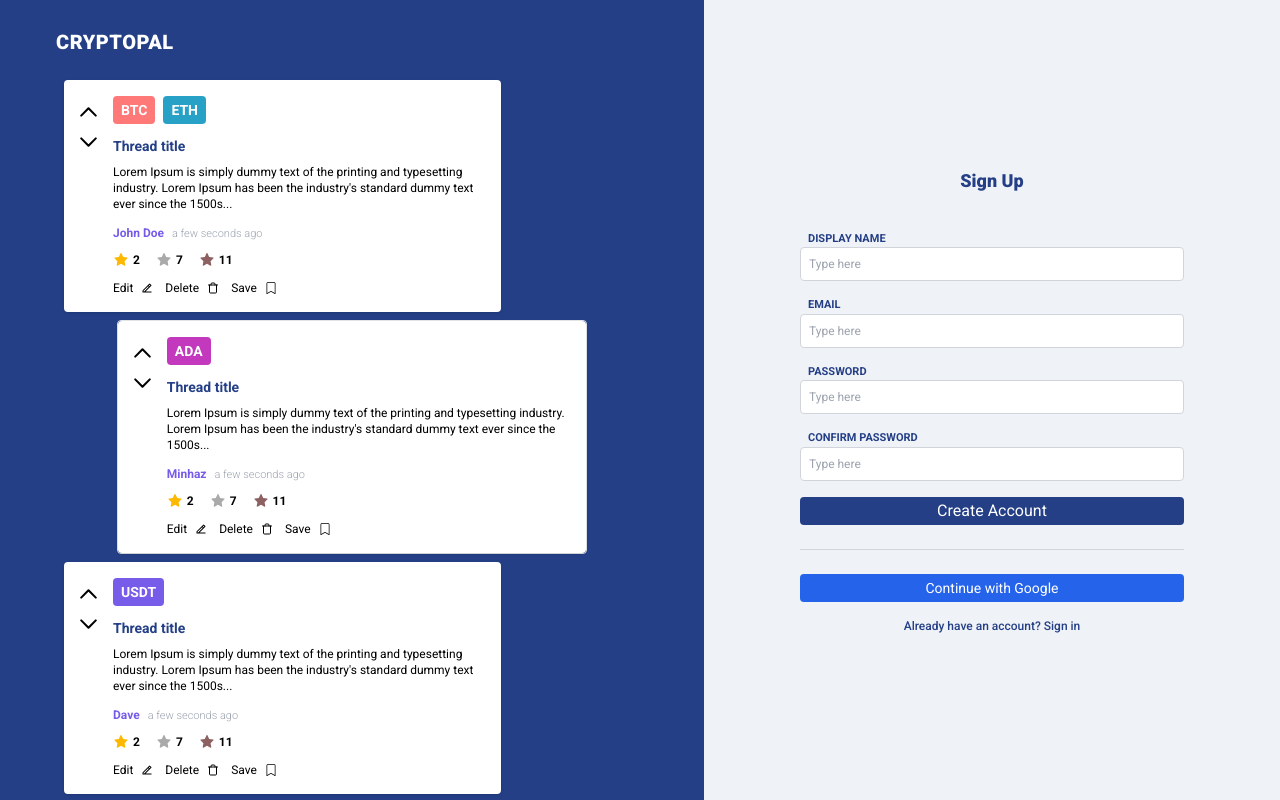
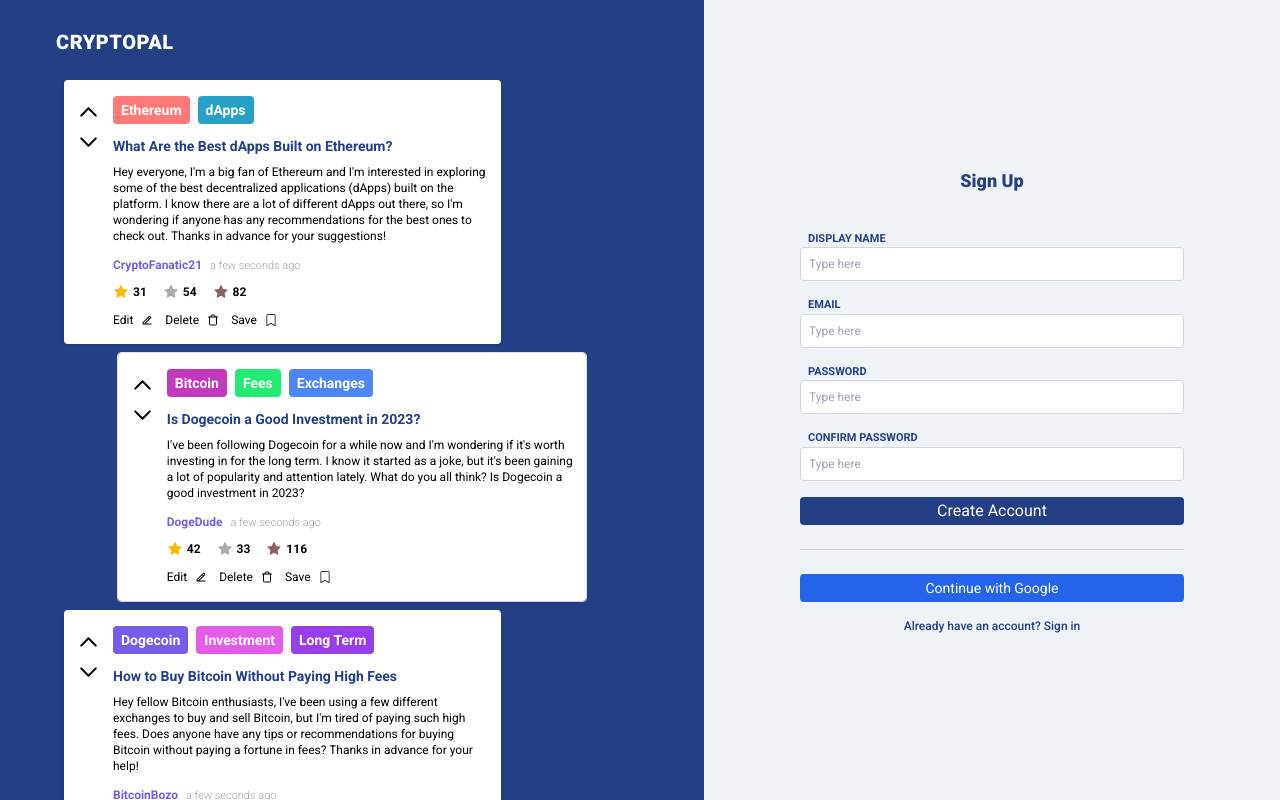
Before and after one commit to minhazk/cryptopal, a React (Vite) app: page / in a window 1280 px wide. Shown: the top 800 px of the page. Built offline with nearby package versions, Linux system fonts and the light colour scheme; no server answers.

Commit message:
responsive tags in mobile

```diff
--- a/src/components/ThreadCard.jsx
+++ b/src/components/ThreadCard.jsx
@@ -89,7 +89,7 @@ const ThreadCard = ({ id, tags, title, body, author, authorId, timestamp, gold,
 
             <div className='w-full'>
                 {tags && tags.length > 0 && (
-                    <div className='flex gap-2 mb-3'>
+                    <div className='flex flex-wrap gap-2 mb-3'>
                         <TagList tags={tags} />
                     </div>
                 )}
--- a/src/components/ui/Header.jsx
+++ b/src/components/ui/Header.jsx
@@ -18,7 +18,9 @@ const Header = ({ setBurgerOpen, burgerOpen, profileOpen, setProfileOpen, hideSi
                 CRYPTOPAL
             </Link>
             <div className='ml-auto flex items-center gap-2'>
-                <Link className='hidden md:block text-sm font-medium mt-1'>{user?.displayName}</Link>
+                <Link to={`/profile/${user?.id}`} className='hidden md:block text-sm font-medium mt-1'>
+                    {user?.displayName}
+                </Link>
                 <IconContext.Provider value={{ size: '21px' }}>
                     <Link to='/messaging'>
                         <AiOutlineMessage className='md:hidden' />
--- a/src/pages/Entry/index.jsx
+++ b/src/pages/Entry/index.jsx
@@ -16,40 +16,48 @@ const Entry = () => {
 
     const dummyCards = [
         {
-            id: 12321312,
+            id: 1,
             tags: [
-                { id: 4123, label: 'BTC', color: '#FF7979' },
-                { id: 2213, label: 'ETH', color: '#28A1C7' },
+                { id: 4123, label: 'Ethereum', color: '#FF7979' },
+                { id: 2213, label: 'dApps', color: '#28A1C7' },
             ],
-            title: 'Thread title',
-            body: "Lorem Ipsum is simply dummy text of the printing and typesetting industry. Lorem Ipsum has been the industry's standard dummy text ever since the 1500s...",
-            author: 'John Doe',
+            title: 'What Are the Best dApps Built on Ethereum?',
+            body: "Hey everyone, I'm a big fan of Ethereum and I'm interested in exploring some of the best decentralized applications (dApps) built on the platform. I know there are a lot of different dApps out there, so I'm wondering if anyone has any recommendations for the best ones to check out. Thanks in advance for your suggestions!",
+            author: 'CryptoFanatic21',
             timestamp: Date.now(),
-            gold: 2,
-            silver: 7,
-            bronze: 11,
+            gold: 31,
+            silver: 54,
+            bronze: 82,
         },
         {
-            id: 2312312,
-            tags: [{ id: 1123, label: 'ADA', color: '#C339BE' }],
-            title: 'Thread title',
-            body: "Lorem Ipsum is simply dummy text of the printing and typesetting industry. Lorem Ipsum has been the industry's standard dummy text ever since the 1500s...",
-            author: 'Minhaz',
+            id: 2,
+            tags: [
+                { id: 1123, label: 'Bitcoin', color: '#C339BE' },
+                { id: 1123, label: 'Fees', color: '#21eb72' },
+                { id: 1123, label: 'Exchanges', color: '#4e86f5' },
+            ],
+            title: 'Is Dogecoin a Good Investment in 2023?',
+            body: "I've been following Dogecoin for a while now and I'm wondering if it's worth investing in for the long term. I know it started as a joke, but it's been gaining a lot of popularity and attention lately. What do you all think? Is Dogecoin a good investment in 2023?",
+            author: 'DogeDude',
             timestamp: Date.now(),
-            gold: 2,
-            silver: 7,
-            bronze: 11,
+            gold: 42,
+            silver: 33,
+            bronze: 116,
         },
         {
-            id: 31241232,
-            tags: [{ id: 3123, label: 'USDT', color: '#775BE9' }],
-            title: 'Thread title',
-            body: "Lorem Ipsum is simply dummy text of the printing and typesetting industry. Lorem Ipsum has been the industry's standard dummy text ever since the 1500s...",
-            author: 'Dave',
+            id: 3,
+            tags: [
+                { id: 3123, label: 'Dogecoin', color: '#775BE9' },
+                { id: 3123, label: 'Investment', color: '#E35BE9' },
+                { id: 3123, label: 'Long Term', color: '#973EE9' },
+            ],
+            title: 'How to Buy Bitcoin Without Paying High Fees',
+            body: "Hey fellow Bitcoin enthusiasts, I've been using a few different exchanges to buy and sell Bitcoin, but I'm tired of paying such high fees. Does anyone have any tips or recommendations for buying Bitcoin without paying a fortune in fees? Thanks in advance for your help!",
+            author: 'BitcoinBozo',
             timestamp: Date.now(),
-            gold: 2,
-            silver: 7,
-            bronze: 11,
+            gold: 22,
+            silver: 47,
+            bronze: 92,
         },
     ];
 
--- a/src/pages/profile/index.jsx
+++ b/src/pages/profile/index.jsx
@@ -105,7 +105,7 @@ const Profile = () => {
             )}
 
             <h2 className='font-medium lg:text-md'>Achievements</h2>
-            {achievements.length === 0 ? (
+            {achievements.length === 0 && !isOwner ? (
                 <div className='flex items-center justify-center text-sm text-gray-400 h-16'>
                     <p>This has user has not posted any achievements yet</p>
                 </div>
```
